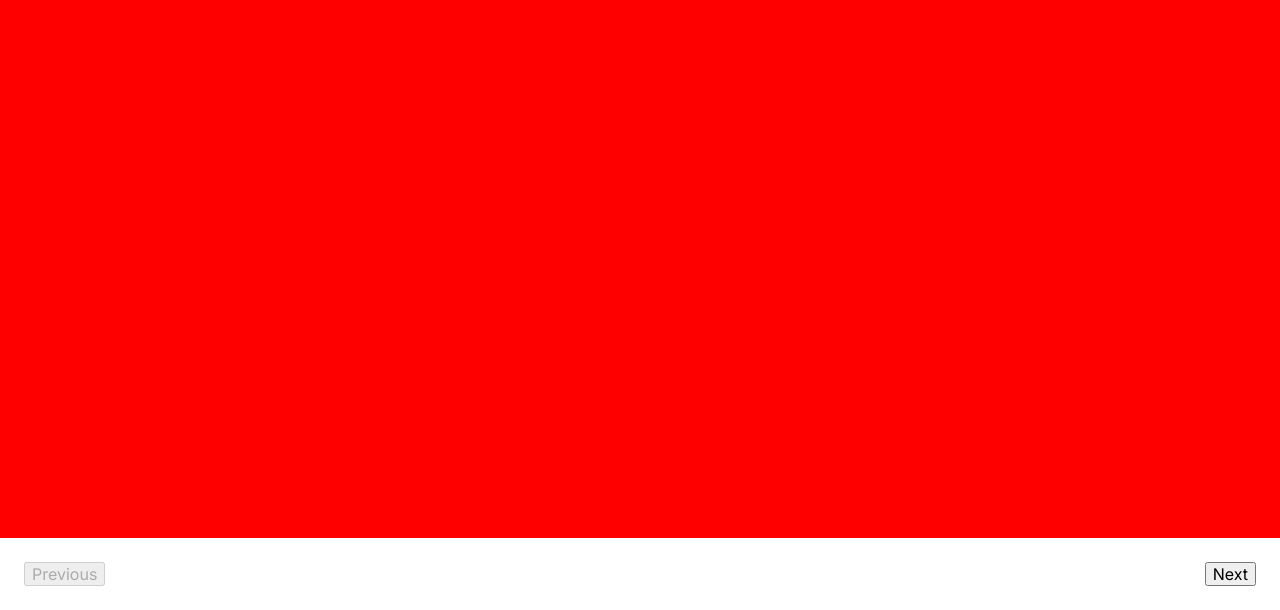
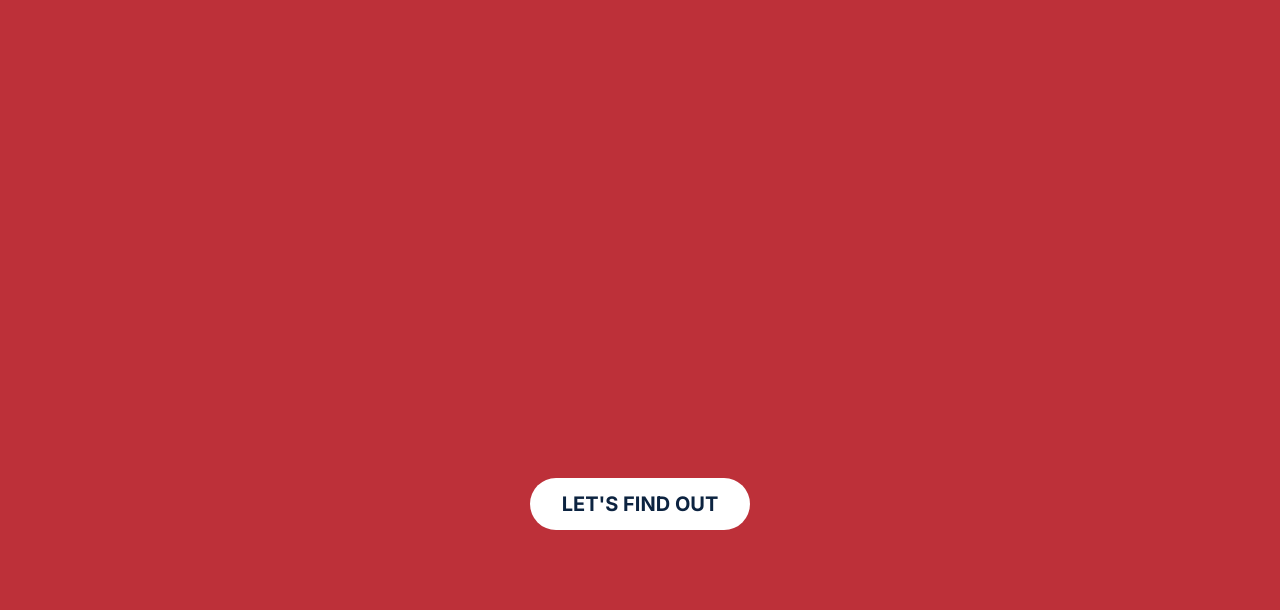
Before and after one commit to druryjeff/28trivia, a plain HTML site: page index.html in a window 1280 px wide. Shown: the part 190-800 px from the top of the page. Drawn offline with Linux system fonts and the light colour scheme.

Commit message:
Edit UI and functionality

```diff
--- a/css/main.css
+++ b/css/main.css
@@ -1,3 +1,8 @@
+:root {
+  --color-blue: #0C2340;
+  --color-red: #BD3039;
+}
+
 * {
   box-sizing: border-box;
 }
@@ -13,6 +18,29 @@ body {
   overflow: hidden;
 }
 
+header {
+  background-color: #fff;
+  padding: 1.5rem;
+  display: flex;
+  justify-content: space-between;
+  align-items: center;
+}
+
+header h1 {
+  margin: 0;
+  font-size: 1.25rem;
+  text-transform: uppercase;
+  color: var(--color-red);
+}
+
+header .position {
+  color: var(--color-blue);
+}
+
+main {
+  position: relative;
+}
+
 .item,
 .carousel,
 .flickity-viewport {
@@ -24,27 +52,112 @@ body {
   /* full width */
   height: 100%;
   /* height of carousel */
-  font-size: 1.5rem;
+  font-size: 2rem;
   padding: 1.5rem;
+  color: #fff;
 }
 .carousel-cell.ques {
-  background-color: red;
+  background-color: var(--color-blue);
+}
+.carousel-cell.ques::before {
+  content: 'Question';
+  font-size: .75rem;
+  text-transform: uppercase;
+  letter-spacing: 1px;
+  display: block;
+  color: rgba(255,255,255,.4);
+  margin-bottom: 1rem;
 }
 .carousel-cell.answ {
-  background-color: green;
+  background-color: var(--color-red);
+}
+.carousel-cell.answ::before {
+  content: 'Answer';
+  font-size: .75rem;
+  text-transform: uppercase;
+  letter-spacing: 1px;
+  display: block;
+  color: rgba(255,255,255,.4);
+  margin-bottom: 1rem;
 }
 
-header, nav {
+.suggest {
+  position: absolute;
+  z-index: 1;
+  bottom: 1.5rem;
+  right: 1.5rem;
+  font-size: 1rem;
+  letter-spacing: 1px;
+  text-transform: uppercase;
+  color: #fff;
+  animation: suggestContent 1.5s;
+  animation-fill-mode: forwards;
+  animation-iteration-count: infinite;
+}
+
+@keyframes suggestContent {
+  0% { opacity: 0; }
+  50% { opacity: .4; }
+  100% { opacity: 0; }
+}
+
+nav {
   background-color: #fff;
-  padding: 1.5rem;
+  padding: .5rem 1.5rem;
   display: flex;
   justify-content: space-between;
   align-items: center;
 }
 
-header h1 {
+nav button {
+  border: 0;
+  padding: 1rem 0;
+  background-color: transparent;
+  text-align: center;
+  color: var(--color-red);
+  font-size: 1.5rem;
+}
+
+.cover {
+  width: 100%;
+  height: 100%;
+  position: fixed;
+  z-index: 2;
+  top: 0;
+  left: 0;
+  background-color: var(--color-red);
+  display: grid;
+  grid-template-rows: 1fr auto;
+  justify-items: center;
+  padding: 5rem 2.5rem;
+  transition: transform .4s;
+}
+
+.cover.reveal {
+  transform: translateY(-100%);
+}
+
+.cover p {
+  font-size: 3rem;
+  text-align: center;
+  color: #fff;
+  font-weight: 900;
+  line-height: 1;
+  text-transform: uppercase;
   margin: 0;
+}
+
+.cover button {
+  border: 0;
+  padding: 1rem 2rem;
   font-size: 1.25rem;
+  text-align: center;
+  color: var(--color-blue);
+  font-weight: 700;
+  line-height: 1;
+  text-transform: uppercase;
+  background-color: #fff;
+  border-radius: 2rem;
 }
 
 .hide {
--- a/index.html
+++ b/index.html
@@ -25,7 +25,10 @@
   <link rel="stylesheet" href="css/reset.css">
   <link rel="stylesheet" href="css/main.css?v=1.0.6">
 
+  <script src="https://kit.fontawesome.com/248ee0bb8e.js" crossorigin="anonymous"></script>
+
   <meta name="theme-color" content="#fafafa">
+
 </head>
 
 
@@ -39,13 +42,19 @@
   </header>
 
   <main>
-
+    <div class="suggest">Swipe</div>
+    <!-- Content loaded dynamically -->
   </main>
 
   <nav>
-    <button class="btn-prev">Previous</button>
-    <button class="btn-next">Next</button>
+    <button class="btn-prev"><i class="fa-solid fa-arrow-left"></i></button>
+    <button class="btn-next"><i class="fa-solid fa-arrow-right"></i></button>
   </nav>
+
+  <div class="cover">
+    <p>How well do you know <span>No.</span> 28?</p>
+    <button>Let's Find Out</button>
+  </div>
 
   <script src="js/flickity.pkgd.min.js"></script>
   <script src="js/questions.js?v=1.0.2"></script>
--- a/js/main.js
+++ b/js/main.js
@@ -1,19 +1,21 @@
-let shuffled = questions
+let shuffledQuestions = questions
     .map(value => ({ value, sort: Math.random() }))
     .sort((a, b) => a.sort - b.sort)
     .map(({ value }) => value);
 
-console.log(shuffled);
-
 const btns = document.querySelectorAll('nav button');
 const counts = document.querySelectorAll('.position span');
+const suggest = document.querySelector('.suggest');
+const cover = document.querySelector('.cover');
+const btnCover = cover.querySelector('button');
+
 let curr = 0;
 let items;
 
 function displayQuestions(){
-  if(shuffled){
+  if(shuffledQuestions){
     const wrap = document.querySelector('main');
-    const questionList = shuffled.map(function(q){
+    const questionList = shuffledQuestions.map(function(q){
       return `
         <div class="item">
           <div class="carousel">
@@ -49,6 +51,9 @@ function updateCount(){
   counts.item(0).textContent = curr+1;
   counts.item(1).textContent = items.length;
   displayButtons(items);
+  if(curr>0){
+    suggest.classList.add('hide');
+  }
 }
 
 function displayButtons(){
@@ -77,4 +82,8 @@ btns.forEach(function(b,i){
   })
 })
 
+btnCover.addEventListener('click',function(){
+  cover.classList.add('reveal');
+})
+
 displayQuestions();
--- a/js/questions.js
+++ b/js/questions.js
@@ -21,7 +21,8 @@ const questions = [
   },
   {
     question: `What is the name of the bait shop Dad used to go to when he was a kid?`,
-    answer: `Bucko’s Bait`
+    answer: `Bucko’s Bait`,
+    bonus: [`where was that?`,`Cook Pond in Fall River`]
   },
   {
     question: `What happened the first-time Grandpa Louie took dad fishing?`,
@@ -30,5 +31,25 @@ const questions = [
   {
     question: `What did Dad ask Grandpa Louie after he fell in the water while fishing at the Swansea Dam?`,
     answer: `Does this mean we are not going for ice cream?`
+  },
+  {
+    question: `How old was Dad when he moved to Fall River?`,
+    answer: `Three years old`
+  },
+  {
+    question: `What two towns did Dad live in before moving to Fall River?`,
+    answer: `Holbrook and Somerset`
+  },
+  {
+    question: `What was the name of the street or neighborhood Dad lived in in Somerset?`,
+    answer: `Calvin Avenue or Americana Terrace`
+  },
+  {
+    question: `What was the make and model of Dad’s first car?`,
+    answer: `Ford Escort`
+  },
+  {
+    question: `What happened to that car?`,
+    answer: `It got totaled in Newport one night on the way to Jai Alai`
   }
 ];
```
